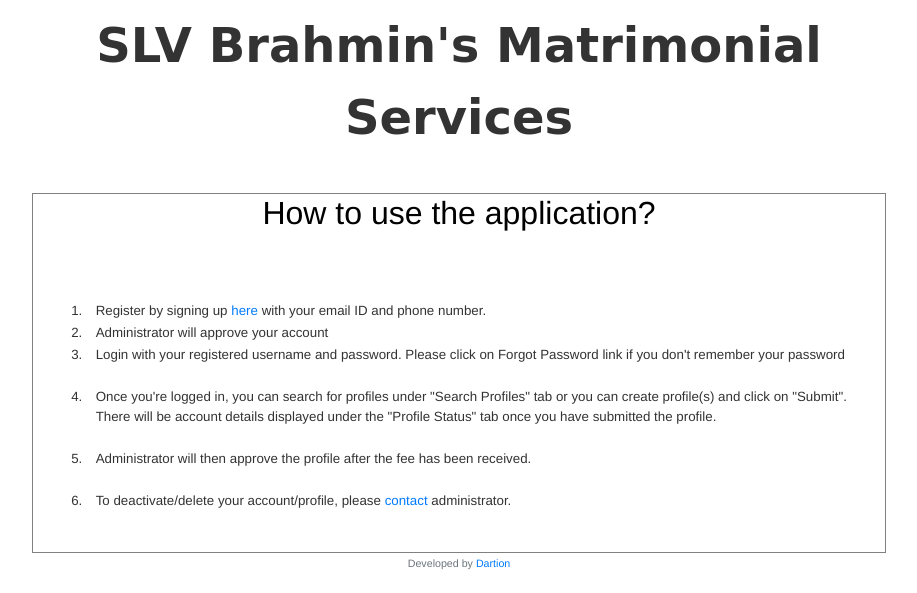
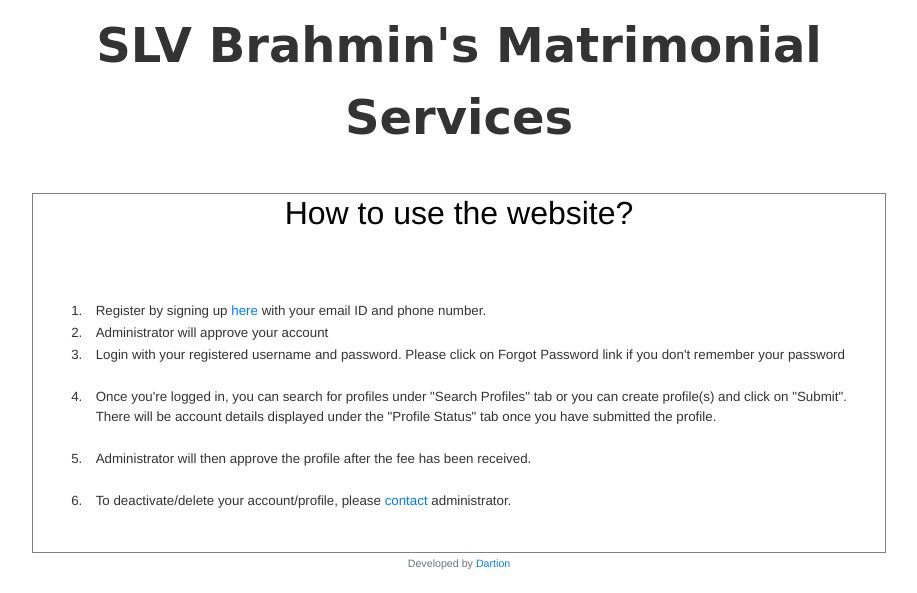
Before and after one commit to dartion/partner, a Django app: page /how_to_start in a window 1280 px wide. Shown: the part 63-656 px from the top of the page, without its empty margins (181-1098 px from the left). Run offline with Django 3.2, Linux system fonts and the light colour scheme; some libraries are stand-ins or nearby versions.

Commit message:
Update how_to_start.html

```diff
--- a/app/templates/menu_content/how_to_start.html
+++ b/app/templates/menu_content/how_to_start.html
@@ -9,7 +9,7 @@
     <div class="row">
         <div class="col-sm-2">&nbsp;</div>
         <div class="col-sm-8 info-box menu-heading" >
-            <h2>How to use the application?</h2>
+            <h2>How to use the website?</h2>
 
             <br><br>
             <table class="table-alignment">
```
